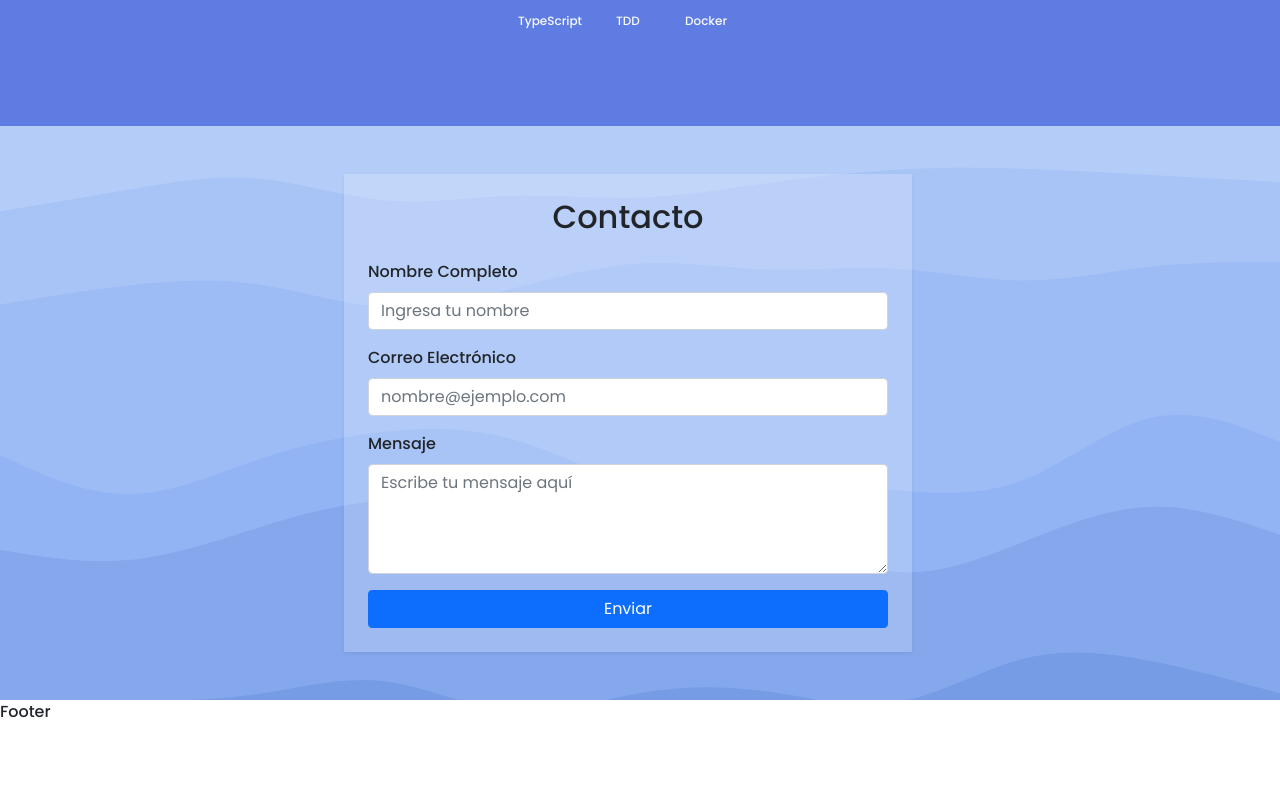
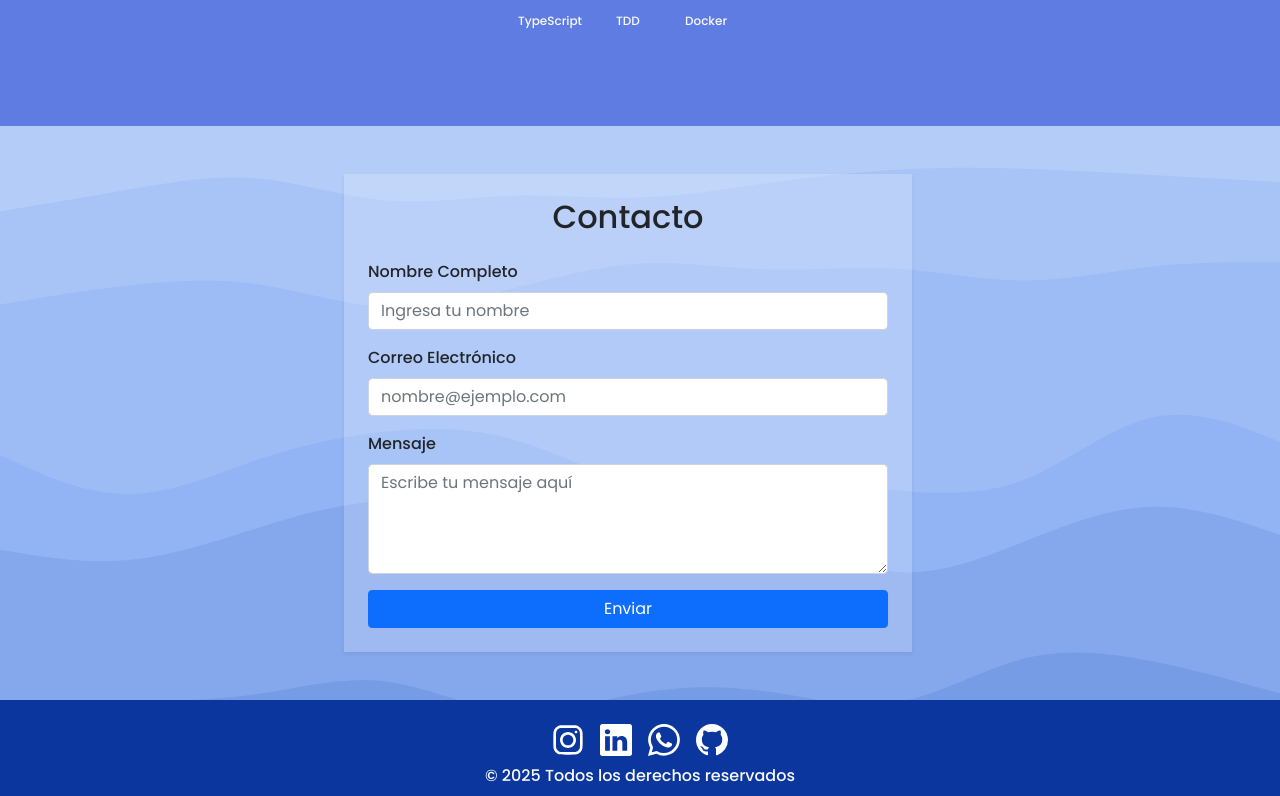
Before and after one commit to Agustin-Lovera04/AgustinLovera.dev, a React (Vite) app: page / in a window 1280 px wide. Shown: the part 3264-4060 px from the top of the page. Before the commit the page ends 3988 px from the top, so only its background shows below. Built offline with nearby package versions, Linux system fonts and the light colour scheme; grey boxes are pictures that could not be loaded.

Commit message:
Include and finish Footer

```diff
--- a/src/App.css
+++ b/src/App.css
@@ -54,3 +54,7 @@
   background-repeat: no-repeat;
   background-size: cover;
 }
+
+footer{
+  background-color: var(--color_var_1);
+}
--- a/src/Components/Footer/Footer.jsx
+++ b/src/Components/Footer/Footer.jsx
@@ -1,9 +1,105 @@
-import React from 'react'
-
 const Footer = () => {
   return (
-    <div>Footer</div>
-  )
-}
+    <footer className="container-fluid pt-4">
+      <div className="text-center">
+        <a className="p-2" href="https://www.instagram.com/aguslovera__/" target="_blank">
+          <svg
+            width="32px"
+            height="32px"
+            viewBox="0 0 24 24"
+            fill="none"
+            xmlns="http://www.w3.org/2000/svg"
+          >
+            <g id="SVGRepo_bgCarrier" stroke-width="0"></g>
+            <g
+              id="SVGRepo_tracerCarrier"
+              stroke-linecap="round"
+              stroke-linejoin="round"
+            ></g>
+            <g id="SVGRepo_iconCarrier">
+              <path
+                fill-rule="evenodd"
+                clip-rule="evenodd"
+                d="M12 18C15.3137 18 18 15.3137 18 12C18 8.68629 15.3137 6 12 6C8.68629 6 6 8.68629 6 12C6 15.3137 8.68629 18 12 18ZM12 16C14.2091 16 16 14.2091 16 12C16 9.79086 14.2091 8 12 8C9.79086 8 8 9.79086 8 12C8 14.2091 9.79086 16 12 16Z"
+                fill="#FFFFFF"
+              ></path>
+              <path
+                d="M18 5C17.4477 5 17 5.44772 17 6C17 6.55228 17.4477 7 18 7C18.5523 7 19 6.55228 19 6C19 5.44772 18.5523 5 18 5Z"
+                fill="#FFFFFF"
+              ></path>
+              <path
+                fill-rule="evenodd"
+                clip-rule="evenodd"
+                d="M1.65396 4.27606C1 5.55953 1 7.23969 1 10.6V13.4C1 16.7603 1 18.4405 1.65396 19.7239C2.2292 20.8529 3.14708 21.7708 4.27606 22.346C5.55953 23 7.23969 23 10.6 23H13.4C16.7603 23 18.4405 23 19.7239 22.346C20.8529 21.7708 21.7708 20.8529 22.346 19.7239C23 18.4405 23 16.7603 23 13.4V10.6C23 7.23969 23 5.55953 22.346 4.27606C21.7708 3.14708 20.8529 2.2292 19.7239 1.65396C18.4405 1 16.7603 1 13.4 1H10.6C7.23969 1 5.55953 1 4.27606 1.65396C3.14708 2.2292 2.2292 3.14708 1.65396 4.27606ZM13.4 3H10.6C8.88684 3 7.72225 3.00156 6.82208 3.0751C5.94524 3.14674 5.49684 3.27659 5.18404 3.43597C4.43139 3.81947 3.81947 4.43139 3.43597 5.18404C3.27659 5.49684 3.14674 5.94524 3.0751 6.82208C3.00156 7.72225 3 8.88684 3 10.6V13.4C3 15.1132 3.00156 16.2777 3.0751 17.1779C3.14674 18.0548 3.27659 18.5032 3.43597 18.816C3.81947 19.5686 4.43139 20.1805 5.18404 20.564C5.49684 20.7234 5.94524 20.8533 6.82208 20.9249C7.72225 20.9984 8.88684 21 10.6 21H13.4C15.1132 21 16.2777 20.9984 17.1779 20.9249C18.0548 20.8533 18.5032 20.7234 18.816 20.564C19.5686 20.1805 20.1805 19.5686 20.564 18.816C20.7234 18.5032 20.8533 18.0548 20.9249 17.1779C20.9984 16.2777 21 15.1132 21 13.4V10.6C21 8.88684 20.9984 7.72225 20.9249 6.82208C20.8533 5.94524 20.7234 5.49684 20.564 5.18404C20.1805 4.43139 19.5686 3.81947 18.816 3.43597C18.5032 3.27659 18.0548 3.14674 17.1779 3.0751C16.2777 3.00156 15.1132 3 13.4 3Z"
+                fill="#FFFFFF"
+              ></path>
+            </g>
+          </svg>
+        </a>
+        <a className="p-2" href="https://www.linkedin.com/in/agustin-lovera-5b1576274/" target="_blank">
+          <svg
+            xmlns="http://www.w3.org/2000/svg"
+            width="32px"
+            height="32px"
+            fill="currentColor"
+            class="bi bi-linkedin"
+            viewBox="0 0 16 16"
+          >
+            <path
+              d="M0 1.146C0 .513.526 0 1.175 0h13.65C15.474 0 16 .513 16 1.146v13.708c0 .633-.526 1.146-1.175 1.146H1.175C.526 16 0 15.487 0 14.854zm4.943 12.248V6.169H2.542v7.225zm-1.2-8.212c.837 0 1.358-.554 1.358-1.248-.015-.709-.52-1.248-1.342-1.248S2.4 3.226 2.4 3.934c0 .694.521 1.248 1.327 1.248zm4.908 8.212V9.359c0-.216.016-.432.08-.586.173-.431.568-.878 1.232-.878.869 0 1.216.662 1.216 1.634v3.865h2.401V9.25c0-2.22-1.184-3.252-2.764-3.252-1.274 0-1.845.7-2.165 1.193v.025h-.016l.016-.025V6.169h-2.4c.03.678 0 7.225 0 7.225z"
+              fill="#FFFFFF"
+            />
+          </svg>
+        </a>
+        <a className="p-2" href="https://w.app/jjxzko" target="_blank">
+          <svg
+            xmlns="http://www.w3.org/2000/svg"
+            width="32px"
+            height="32px"
+            fill="currentColor"
+            class="bi bi-WhatsApp"
+            viewBox="0 0 16 16"
+          >
+            <path
+              d="M13.601 2.326A7.85 7.85 0 0 0 7.994 0C3.627 0 .068 3.558.064 7.926c0 1.399.366 2.76 1.057 3.965L0 16l4.204-1.102a7.9 7.9 0 0 0 3.79.965h.004c4.368 0 7.926-3.558 7.93-7.93A7.9 7.9 0 0 0 13.6 2.326zM7.994 14.521a6.6 6.6 0 0 1-3.356-.92l-.24-.144-2.494.654.666-2.433-.156-.251a6.56 6.56 0 0 1-1.007-3.505c0-3.626 2.957-6.584 6.591-6.584a6.56 6.56 0 0 1 4.66 1.931 6.56 6.56 0 0 1 1.928 4.66c-.004 3.639-2.961 6.592-6.592 6.592m3.615-4.934c-.197-.099-1.17-.578-1.353-.646-.182-.065-.315-.099-.445.099-.133.197-.513.646-.627.775-.114.133-.232.148-.43.05-.197-.1-.836-.308-1.592-.985-.59-.525-.985-1.175-1.103-1.372-.114-.198-.011-.304.088-.403.087-.088.197-.232.296-.346.1-.114.133-.198.198-.33.065-.134.034-.248-.015-.347-.05-.099-.445-1.076-.612-1.47-.16-.389-.323-.335-.445-.34-.114-.007-.247-.007-.38-.007a.73.73 0 0 0-.529.247c-.182.198-.691.677-.691 1.654s.71 1.916.81 2.049c.098.133 1.394 2.132 3.383 2.992.47.205.84.326 1.129.418.475.152.904.129 1.246.08.38-.058 1.171-.48 1.338-.943.164-.464.164-.86.114-.943-.049-.084-.182-.133-.38-.232"
+              fill="#FFFFFF"
+            />
+          </svg>
+        </a>
+       <a className="p-2" href="https://github.com/Agustin-Lovera04" target="_blank" rel="noreferrer">
+  <svg
+    xmlns="http://www.w3.org/2000/svg"
+    width="32px"
+    height="32px"
+    fill="currentColor"
+    className="bi bi-github"
+    viewBox="0 0 16 16"
+  >
+    <path
+      d="M8 0C3.58 0 0 3.58 0 8c0 3.54 2.29 6.53 5.47 7.59.4.07.55-.17.55-.38
+         0-.19-.01-.82-.01-1.49-2.01.37-2.53-.49-2.69-.94-.09-.23-.48-.94-.82-1.13
+         -.28-.15-.68-.52-.01-.53.63-.01 1.08.58 1.23.82.72 1.21 1.87.87
+         2.33.66.07-.52.28-.87.51-1.07-1.78-.2-3.64-.89-3.64-3.95
+         0-.87.31-1.59.82-2.15-.08-.2-.36-1.02.08-2.12
+         0 0 .67-.21 2.2.82.64-.18 1.32-.27 2-.27s1.36.09
+         2 .27c1.53-1.04 2.2-.82 2.2-.82.44 1.1.16
+         1.92.08 2.12.51.56.82 1.27.82 2.15
+         0 3.07-1.87 3.75-3.65 3.95.29.25.54.73.54
+         1.48 0 1.07-.01 1.93-.01 2.2 0 .21.15.46.55.38A8.01
+         8.01 0 0 0 16 8c0-4.42-3.58-8-8-8"
+      fill="#FFFFFF"
+    />
+  </svg>
+</a>
 
-export default Footer
+      </div>
+      <div className="text-center p-2">
+        <p className="text-light m-0">
+          &copy; 2025 Todos los derechos reservados
+        </p>
+      </div>
+    </footer>
+  );
+};
+
+export default Footer;
```
